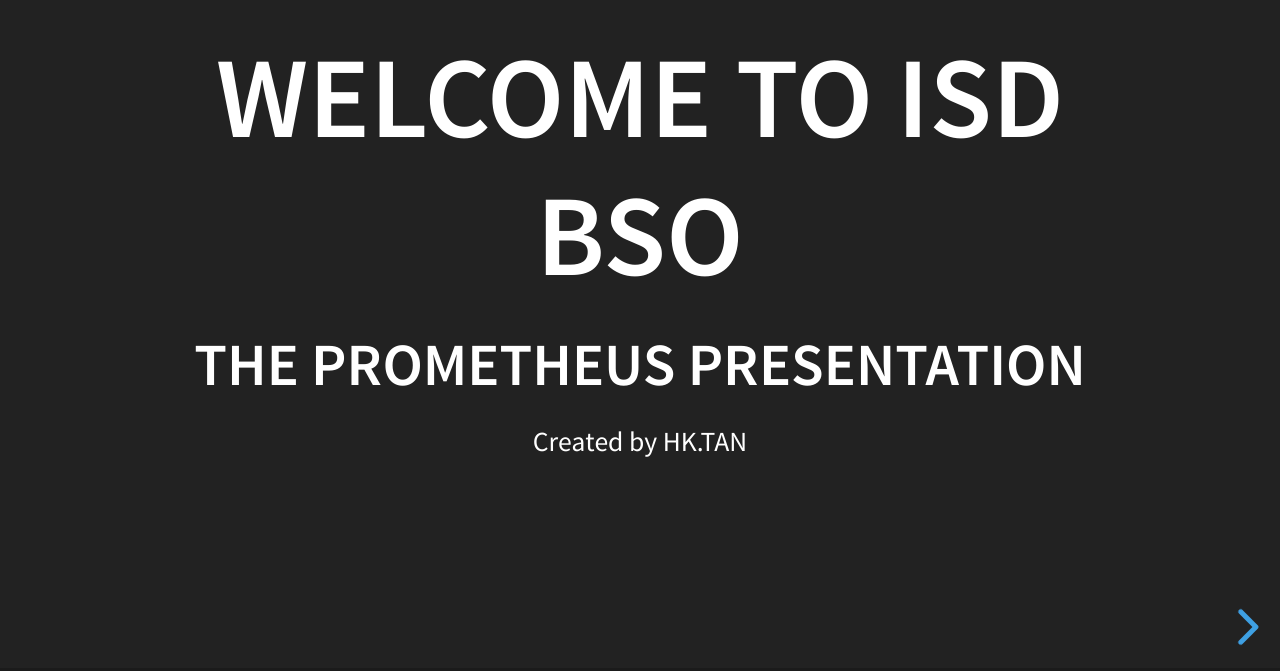
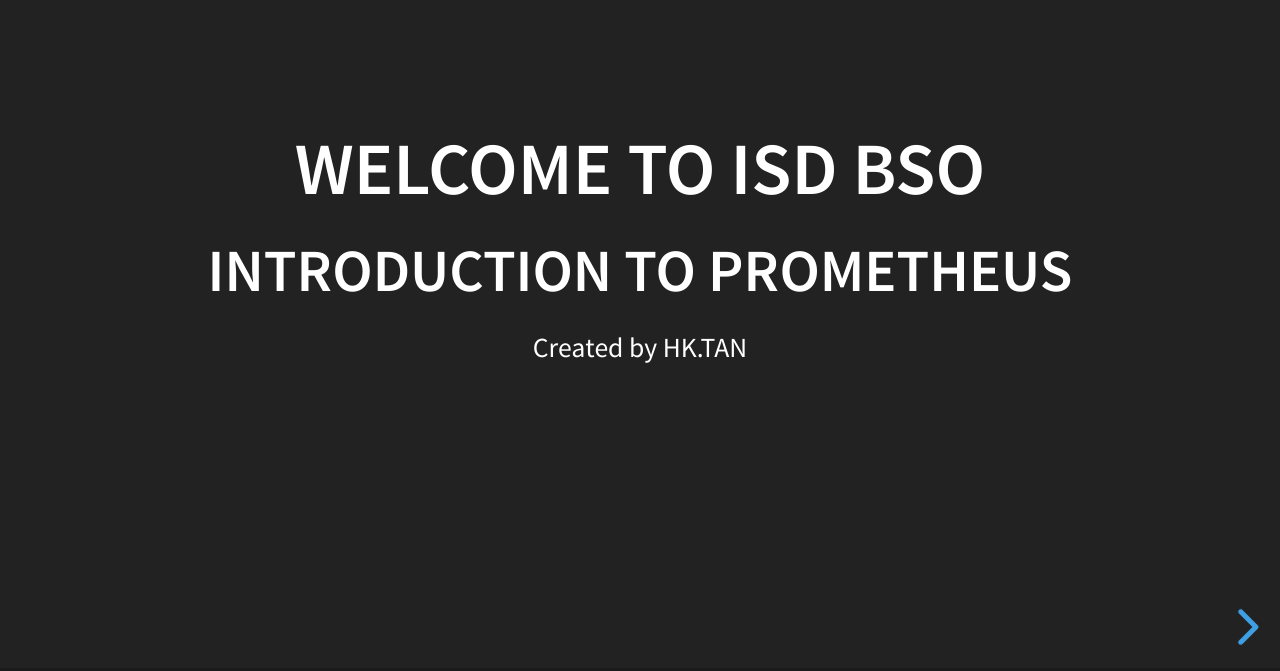
Before and after one commit to hannkeat/pptWithRevealJs, a plain HTML site: page index.html in a window 1280 px wide. Shown: the part 129-800 px from the top of the page. Drawn offline with Linux system fonts and the light colour scheme.

Commit message:
Update index.html

```diff
--- a/index.html
+++ b/index.html
@@ -4,7 +4,7 @@
 		<meta charset="utf-8">
 		<meta name="viewport" content="width=device-width, initial-scale=1.0, maximum-scale=1.0, user-scalable=no">
 
-		<title>reveal.js</title>
+		<title>ISD BSO</title>
 
 		<link rel="stylesheet" href="css/reveal.css">
 		<link rel="stylesheet" href="css/theme/black.css">
@@ -25,8 +25,8 @@
 		<div class="reveal">
 			<div class="slides">
 				<section>
-					<h1>Welcome to ISD BSO</h1>
-					<h3>The Prometheus Presentation </h3>
+					<h2>Welcome to ISD BSO</h2>
+					<h3>Introduction to Prometheus</h3>
 					<p>
 						<small>Created by HK.TAN</a></small>
 					</p>
```
